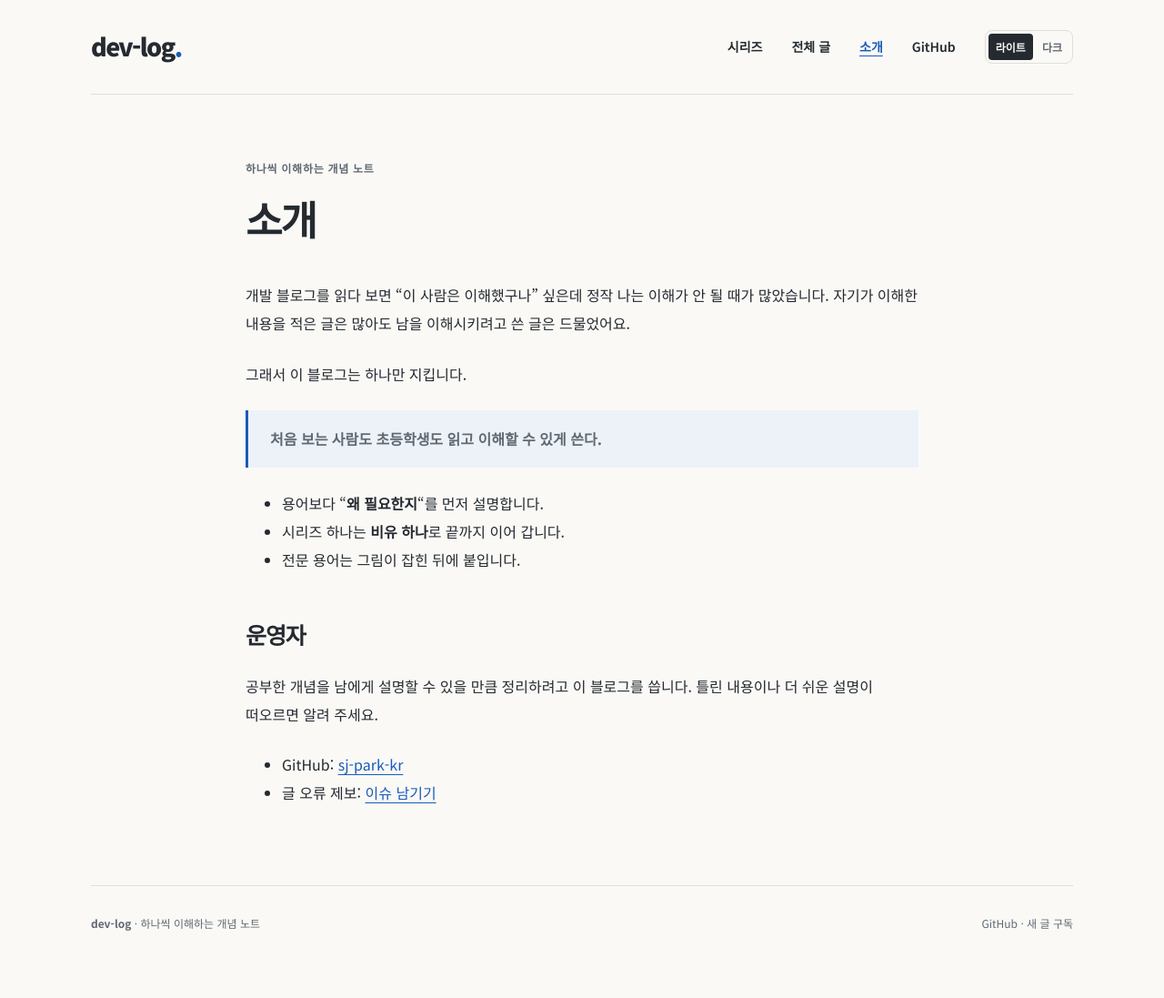
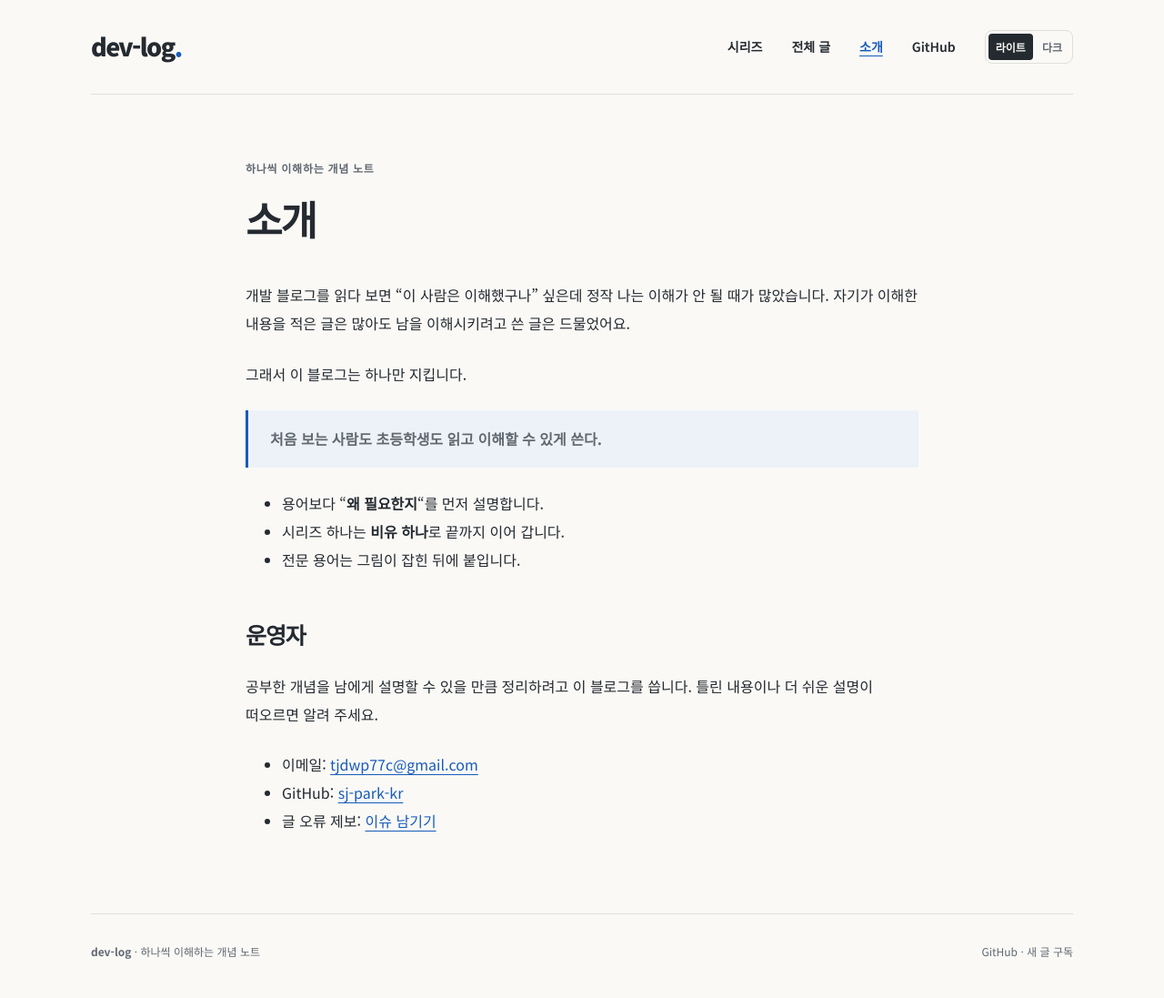
Before and after one commit to sj-park-kr/dev-log, a Jekyll site: the page built from about.md, in a window 1280 px wide. Shown: the whole page at 91% size. Built offline with Jekyll 4.4.1, drawn with Linux system fonts in a browser that asks for light colours; before the commit the page ends 1066 px from its top, so only the background shows below that.

Commit message:
Add contact email to about page
Co-Authored-By: Claude Opus 5.5 <noreply@anthropic.com>

```diff
--- a/about.md
+++ b/about.md
@@ -18,5 +18,6 @@ permalink: /about/
 
 공부한 개념을 남에게 설명할 수 있을 만큼 정리하려고 이 블로그를 씁니다. 틀린 내용이나 더 쉬운 설명이 떠오르면 알려 주세요.
 
+- 이메일: [tjdwp77c@gmail.com](mailto:tjdwp77c@gmail.com)
 - GitHub: [{{ site.github_username }}](https://github.com/{{ site.github_username }})
 - 글 오류 제보: [이슈 남기기](https://github.com/{{ site.github_username }}/dev-log/issues)
```
